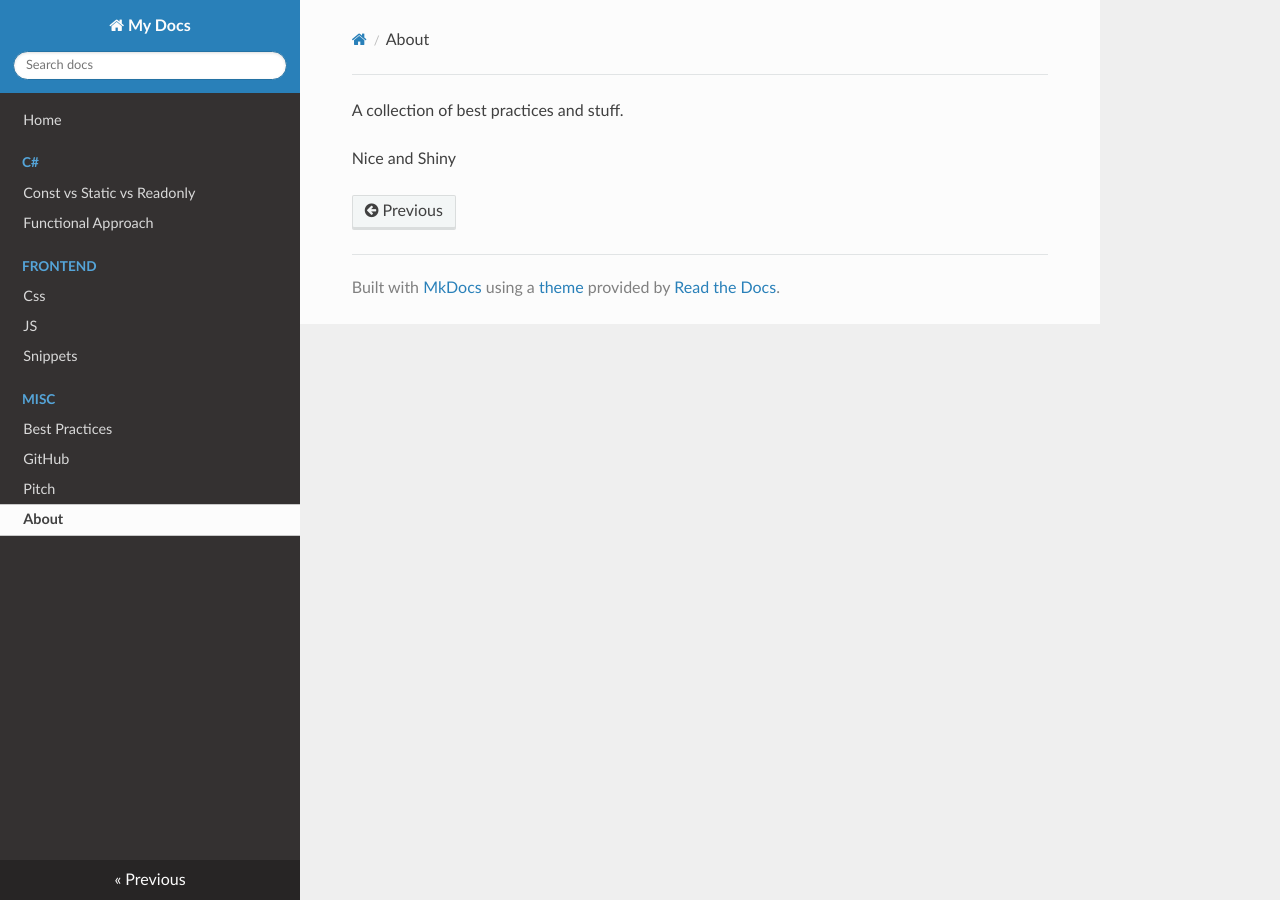
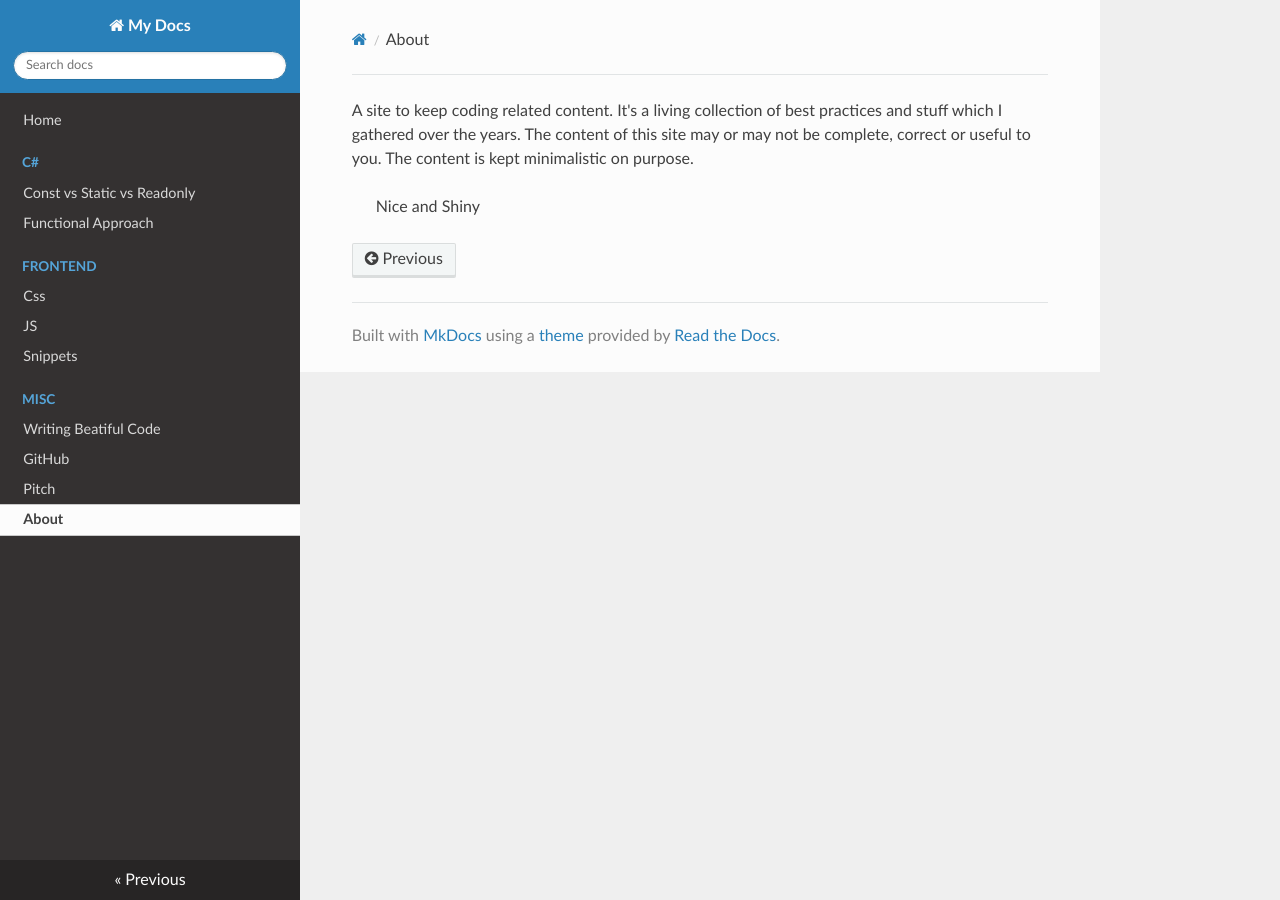
Before and after one commit to toeggel/ReadTheDocs, an MkDocs documentation site: the page built from docs/about.md, in a window 1280 px wide. Built offline with MkDocs 1.6.1, drawn with Linux system fonts in a browser that asks for light colours; nearby versions of some CDN libraries.

Commit message:
renaming of "best practices" to "beautiful code" and added some more content

```diff
--- a/docs/about.md
+++ b/docs/about.md
@@ -1,3 +1,4 @@
-A collection of best practices and stuff.
+A site to keep coding related content. It's a living collection of best practices and stuff which I gathered over the years. The content of this site may or may not be complete, correct or useful to you.
+The content is kept minimalistic on purpose.
 
-Nice and Shiny
+>Nice and Shiny
--- a/mkdocs.yml
+++ b/mkdocs.yml
@@ -9,7 +9,7 @@ nav:
   - 'JS': 'frontend/index.md'
   - 'Snippets': 'frontend/snippets.md'
 - Misc:
-  - 'Best Practices': 'misc/bestPractices.md'
+  - 'Writing Beatiful Code': 'misc/beautifulCode.md'
   - 'GitHub': 'misc/github.md'
   - 'Pitch': 'misc/pitch.md'
 - About: 'about.md'
```
Also changed, not shown: docs/misc/beautifulCode.md (added, +40 -0 lines), docs/misc/bestPractices.md (deleted, +0 -14 lines).
